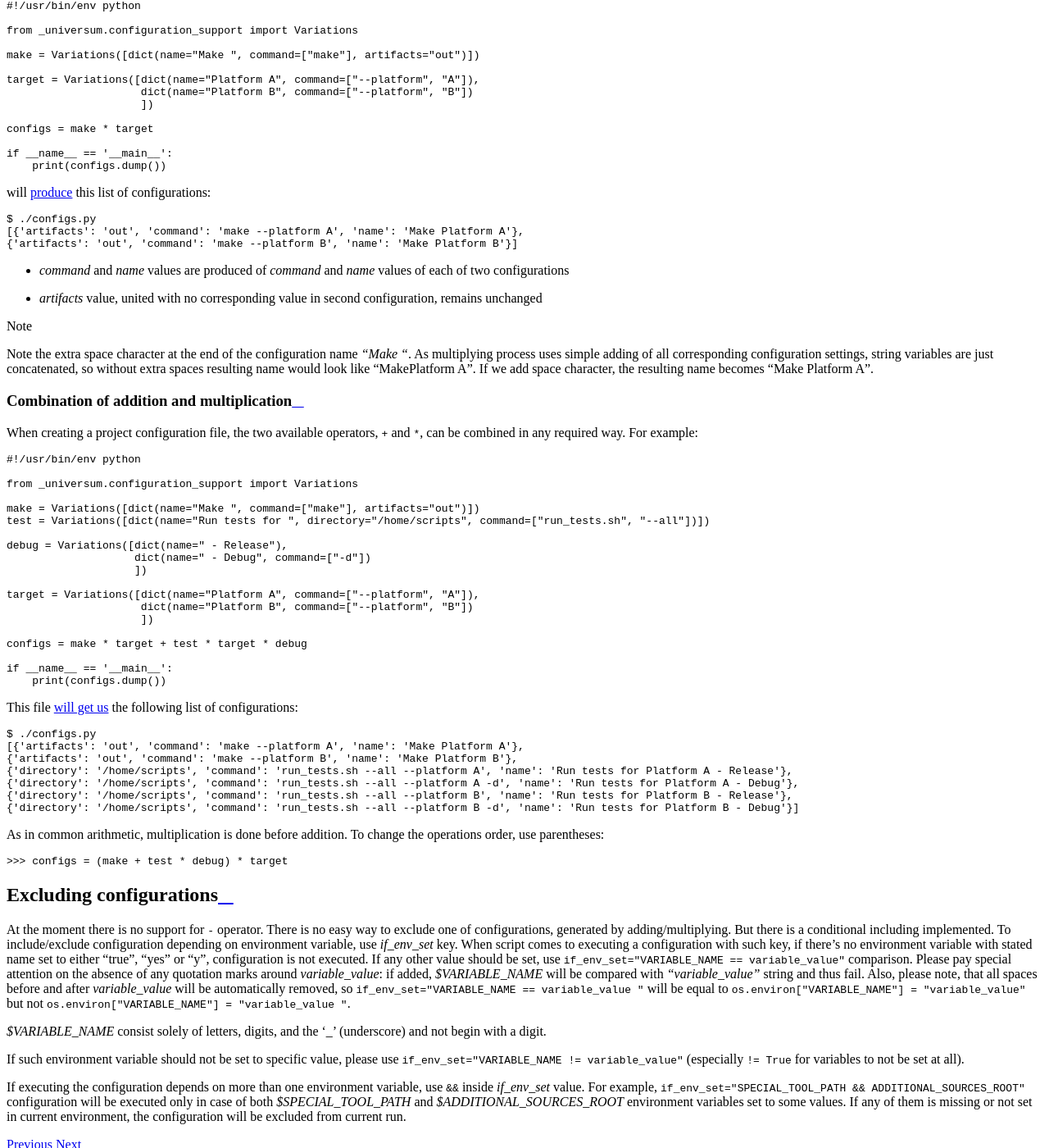
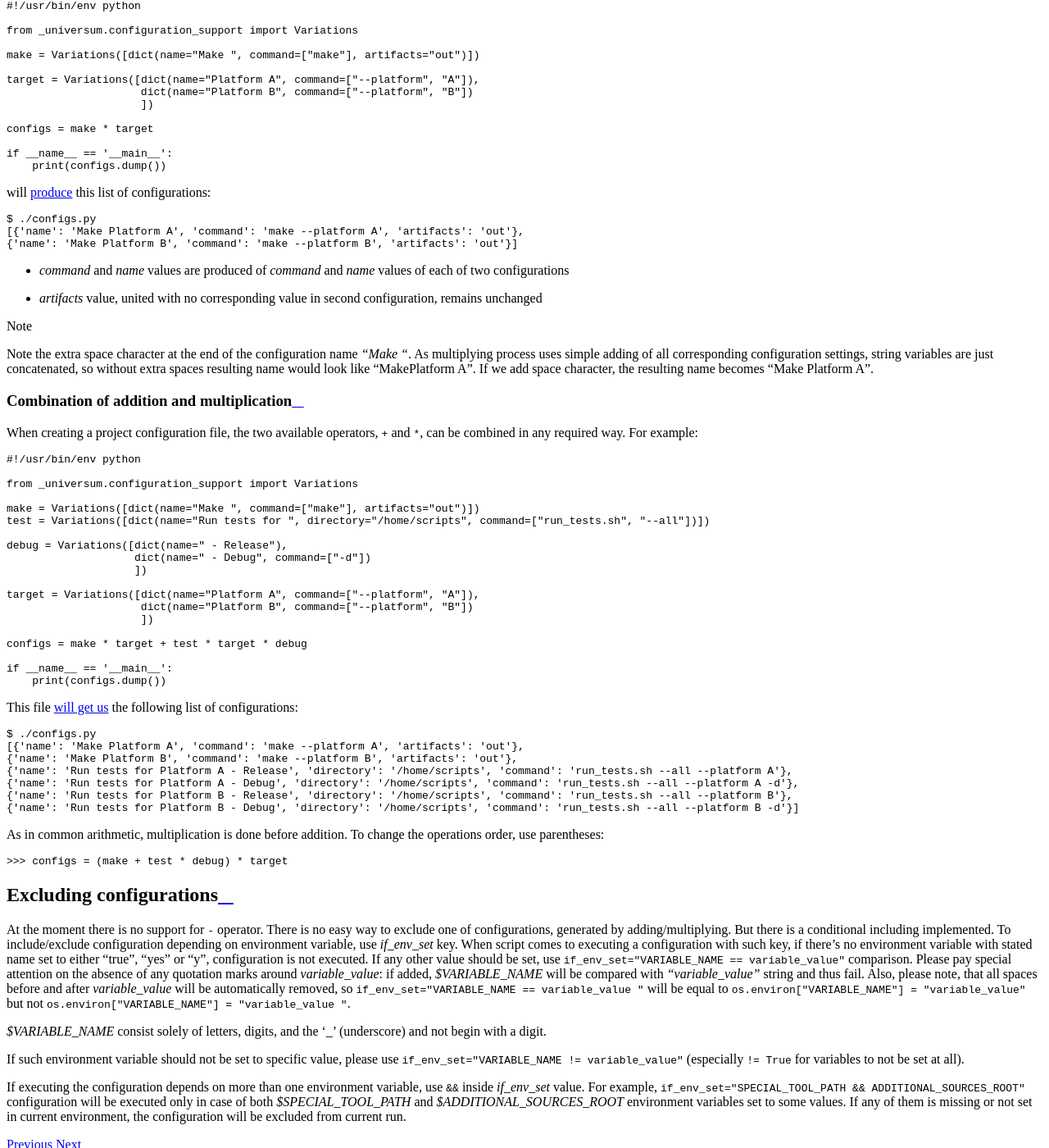
Before and after one commit to Samsung/Universum, a Sphinx documentation site: the page built from doc/configuring.rst, in a window 1280 px wide and 1400 px high, scrolled down 5834 px. Shown: the whole window at 82% size. Built offline with Sphinx 7.4.7 and the Read the Docs theme 2.0.0, drawn with Linux system fonts in a browser that asks for light colours; some of the changed text lies outside the part shown.

```diff
--- a/doc/code_report.rst
+++ b/doc/code_report.rst
@@ -56,7 +56,7 @@ This file will get us the following list of configurations:
 .. testoutput::
 
     $ ./configs.py
-    [{'command': 'universum_pylint --python-version 3 --result-file ${CODE_REPORT_FILE} --files *.py examples/', 'name': 'pylint', 'code_report': True}]
+    [{'name': 'pylint', 'code_report': True, 'command': 'universum_pylint --python-version 3 --result-file ${CODE_REPORT_FILE} --files *.py examples/'}]
 
 
 .. _code_report#svace:
@@ -93,7 +93,7 @@ will produce this list of configurations:
 .. testoutput::
 
     $ ./configs.py
-    [{'command': 'universum_svace --build-cmd make --lang CXX --result-file ${CODE_REPORT_FILE}', 'name': 'svace', 'code_report': True}]
+    [{'name': 'svace', 'code_report': True, 'command': 'universum_svace --build-cmd make --lang CXX --result-file ${CODE_REPORT_FILE}'}]
 
 
 .. _code_report#uncrustify:
@@ -132,4 +132,4 @@ will produce this list of configurations:
 .. testoutput::
 
     $ ./configs.py
-    [{'command': 'universum_uncrustify --files project_root_directory --cfg-file file_name.cfg --filter-regex .*//.(?:c|cpp) --result-file ${CODE_REPORT_FILE} --output-directory uncrustify', 'name': 'uncrustify', 'code_report': True}]
+    [{'name': 'uncrustify', 'code_report': True, 'command': 'universum_uncrustify --files project_root_directory --cfg-file file_name.cfg --filter-regex .*//.(?:c|cpp) --result-file ${CODE_REPORT_FILE} --output-directory uncrustify'}]
--- a/doc/configuring.rst
+++ b/doc/configuring.rst
@@ -326,8 +326,8 @@ pass_tag, fail_tag
     .. testoutput::
 
         $ ./configs.py
-        [{'command': 'make --platform Linux', 'name': 'Make Linux', 'pass_tag': 'pass_Linux'},
-        {'command': 'make --platform Windows', 'name': 'Make Windows', 'pass_tag': 'pass_Windows'}]
+        [{'name': 'Make Linux', 'command': 'make --platform Linux', 'pass_tag': 'pass_Linux'},
+        {'name': 'Make Windows', 'command': 'make --platform Windows', 'pass_tag': 'pass_Windows'}]
 
     This means that tags "pass_Linux" and "pass_Windows" will be sent to TeamCity's build.
 
@@ -391,9 +391,9 @@ it includes. For example, running the script, given above, will result in the fo
 .. testoutput::
 
     $ ./configs.py
-    [{'artifacts': 'out', 'command': 'make -C SpecialModule/', 'name': 'Make Special Module'},
-    {'command': 'scripts/run_tests.sh', 'name': 'Run internal tests'},
-    {'directory': '/home/scripts', 'command': 'run_tests.sh -d /home/Project/out/tests', 'name': 'Run external tests'}]
+    [{'name': 'Make Special Module', 'command': 'make -C SpecialModule/', 'artifacts': 'out'},
+    {'name': 'Run internal tests', 'command': 'scripts/run_tests.sh'},
+    {'name': 'Run external tests', 'directory': '/home/scripts', 'command': 'run_tests.sh -d /home/Project/out/tests'}]
 
 As second and third build configurations have the same names, if log files are created,
 only two logs will be created: one for the first build step, another for both second and third,
@@ -442,8 +442,8 @@ the following list of configurations:
 .. testoutput::
 
     $ ./configs.py
-    [{'command': 'make', 'name': 'Make project'},
-    {'command': 'run_tests.sh', 'name': 'Run tests'}]
+    [{'name': 'Make project', 'command': 'make'},
+    {'name': 'Run tests', 'command': 'run_tests.sh'}]
 
 
 Multiplying build configurations
@@ -495,8 +495,8 @@ will `produce <Dump configurations list_>`_ this list of configurations:
 .. testoutput::
 
     $ ./configs.py
-    [{'artifacts': 'out', 'command': 'make --platform A', 'name': 'Make Platform A'},
-    {'artifacts': 'out', 'command': 'make --platform B', 'name': 'Make Platform B'}]
+    [{'name': 'Make Platform A', 'command': 'make --platform A', 'artifacts': 'out'},
+    {'name': 'Make Platform B', 'command': 'make --platform B', 'artifacts': 'out'}]
 
 * `command` and `name` values are produced of `command` and `name` values of each of two configurations
 * `artifacts` value, united with no corresponding value in second configuration, remains unchanged
@@ -549,12 +549,12 @@ This file `will get us <Dump configurations list_>`_ the following list of confi
 .. testoutput::
 
     $ ./configs.py
-    [{'artifacts': 'out', 'command': 'make --platform A', 'name': 'Make Platform A'},
-    {'artifacts': 'out', 'command': 'make --platform B', 'name': 'Make Platform B'},
-    {'directory': '/home/scripts', 'command': 'run_tests.sh --all --platform A', 'name': 'Run tests for Platform A - Release'},
-    {'directory': '/home/scripts', 'command': 'run_tests.sh --all --platform A -d', 'name': 'Run tests for Platform A - Debug'},
-    {'directory': '/home/scripts', 'command': 'run_tests.sh --all --platform B', 'name': 'Run tests for Platform B - Release'},
-    {'directory': '/home/scripts', 'command': 'run_tests.sh --all --platform B -d', 'name': 'Run tests for Platform B - Debug'}]
+    [{'name': 'Make Platform A', 'command': 'make --platform A', 'artifacts': 'out'},
+    {'name': 'Make Platform B', 'command': 'make --platform B', 'artifacts': 'out'},
+    {'name': 'Run tests for Platform A - Release', 'directory': '/home/scripts', 'command': 'run_tests.sh --all --platform A'},
+    {'name': 'Run tests for Platform A - Debug', 'directory': '/home/scripts', 'command': 'run_tests.sh --all --platform A -d'},
+    {'name': 'Run tests for Platform B - Release', 'directory': '/home/scripts', 'command': 'run_tests.sh --all --platform B'},
+    {'name': 'Run tests for Platform B - Debug', 'directory': '/home/scripts', 'command': 'run_tests.sh --all --platform B -d'}]
 
 As in common arithmetic, multiplication is done before addition. To change the operations
 order, use parentheses:
```
